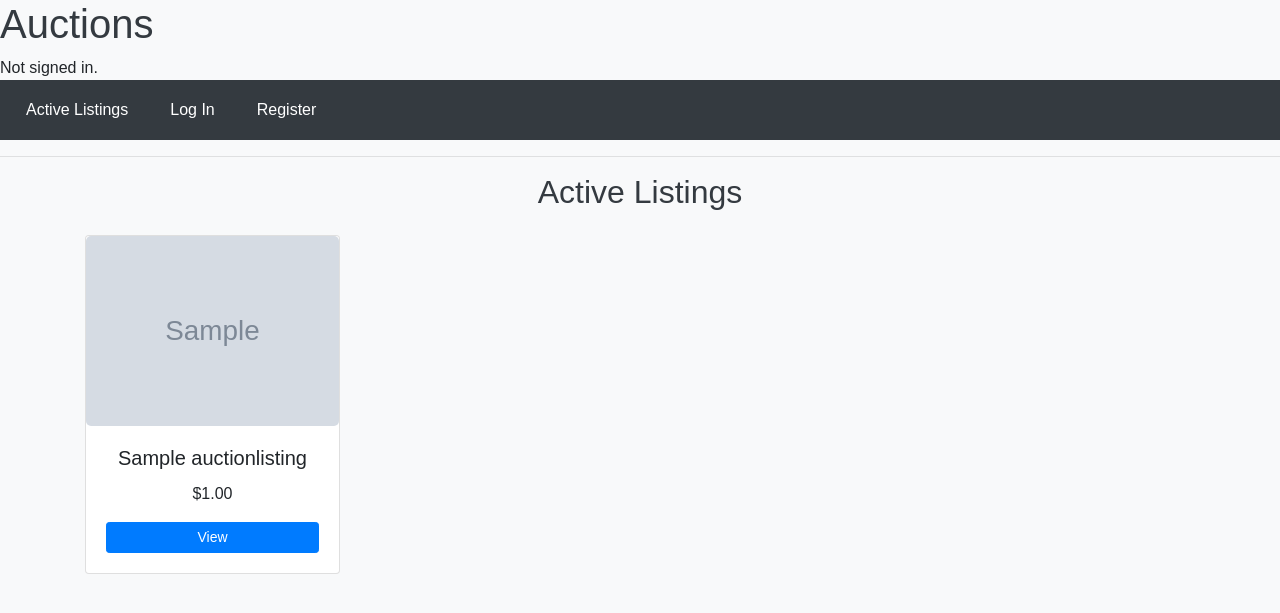
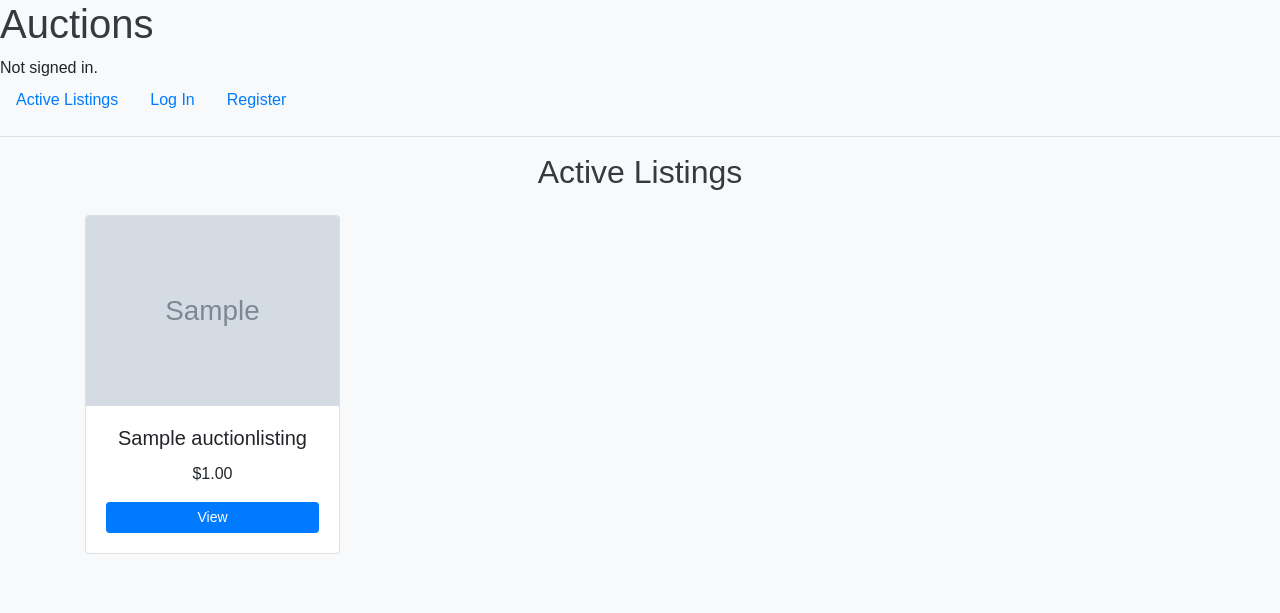
Before and after one commit to abnercezar/CS50w, a Django app: page / in a window 1280 px wide. Shown: the top 613 px of the page. Run offline with Django 3.2, Linux system fonts and the light colour scheme; tables that the repository leaves empty hold one stand-in row (values such as "Sample post"); grey boxes marked "Sample" are stand-in pictures; some libraries are stand-ins or nearby versions.

Commit message:
estiliza as páginas

```diff
--- a/commerce/auctions/static/auctions/styles.css
+++ b/commerce/auctions/static/auctions/styles.css
@@ -1,5 +1,3 @@
-/* styles.css */
-
 body {
     font-family: Arial, sans-serif;
     background-color: #f8f9fa;
@@ -11,39 +9,29 @@ h1, h2 {
     color: #343a40;
 }
 
-.nav {
-    background-color: #343a40;
-    padding: 10px;
+.listings-container {
+    display: flex;
+    flex-wrap: wrap; /* Permite que os itens quebrem linha conforme necessário */
+    gap: 15px; /* Espaço entre os itens */
+    justify-content: space-between; /* Distribui os itens igualmente na linha */
 }
 
-.nav .nav-item {
-    display: inline;
-    margin-right: 10px;
-}
 
-.nav .nav-link {
-    color: #ffffff;
-    text-decoration: none;
-}
-
-.nav .nav-link:hover {
-    text-decoration: underline;
-}
-
-.listings-container {
-    display: flex;
-    flex-wrap: wrap;
-    gap: 20px;
+.listing-content {
+    flex: 1; /* Faz com que o conteúdo ocupe o espaço restante */
 }
 
 .listing {
+    display: flex;
+    flex-direction: column; /* Mantém a imagem acima do conteúdo */
+    align-items: center; /* Centraliza os itens */
     border: 1px solid #dee2e6;
     border-radius: 5px;
-    padding: 15px;
-    margin: 10px 0;
+    padding: 10px;
     background-color: #ffffff;
-    width: calc(33.333% - 20px);
+    width: calc(25% - 15px); /* 4 itens por linha */
     box-sizing: border-box;
+    text-align: center;
 }
 
 .listing h3 {
@@ -55,10 +43,17 @@ h1, h2 {
 }
 
 .listing-image {
-    max-width: 100%;
-    height: auto;
-    border-radius: 5px;
+    max-width: 100%;  /* Garante que a imagem não ultrapasse a largura da coluna */
+    max-height: 300px; /* Limita a altura para evitar imagens muito altas */
+    width: auto;  /* Mantém a proporção original */
+    height: auto; /* Mantém a proporção original */
+    object-fit: contain; /* Garante que a imagem não seja cortada */
+    display: block; /* Remove espaços extras abaixo da imagem */
+    margin: 0 auto; /* Centraliza a imagem */
 }
+
+
+
 
 .view-listing-link {
     display: inline-block;
@@ -73,3 +68,16 @@ h1, h2 {
 .view-listing-link:hover {
     background-color: #0056b3;
 }
+
+.card {
+    display: flex;
+    flex-direction: column;
+    justify-content: space-between;
+    height: 100%; /* Todos os cards terão a mesma altura */
+}
+
+.card-body {
+    display: flex;
+    flex-direction: column;
+    justify-content: space-between;
+}
```
